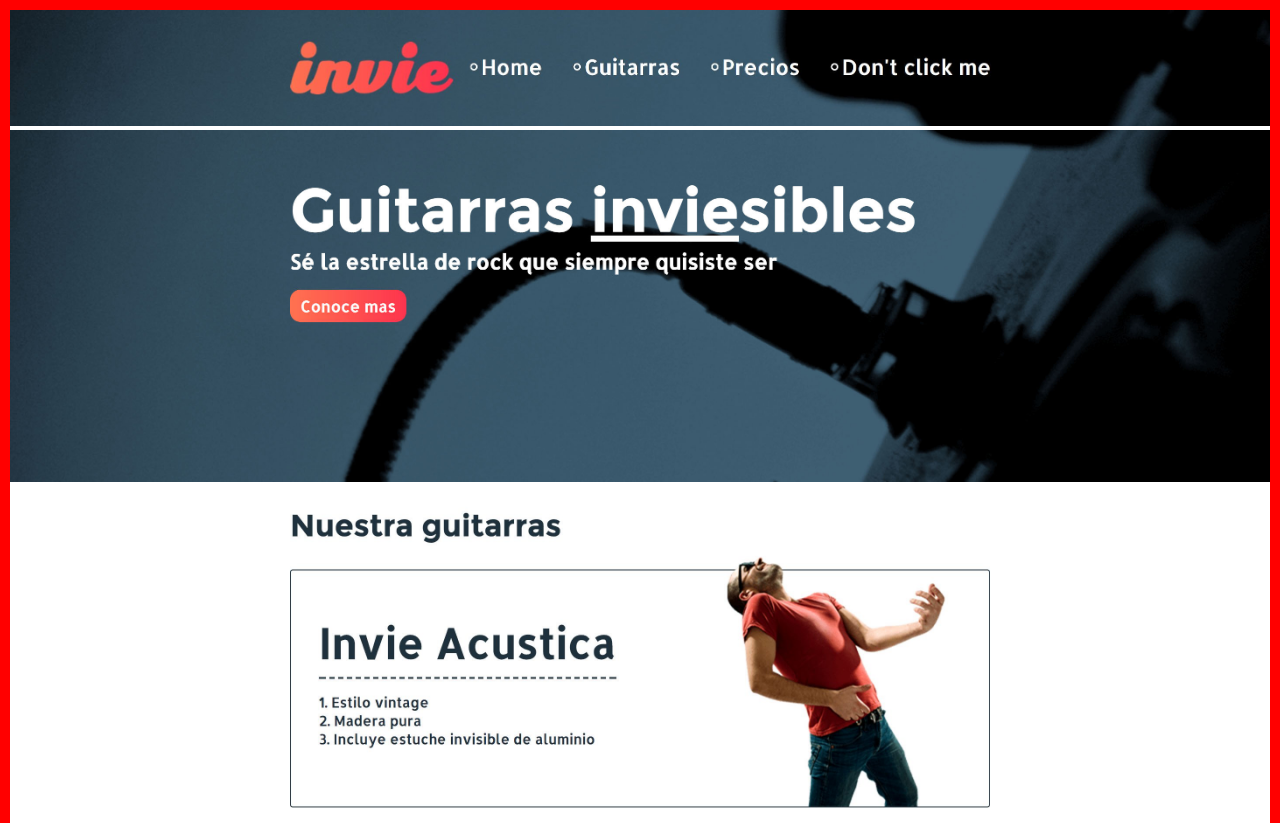
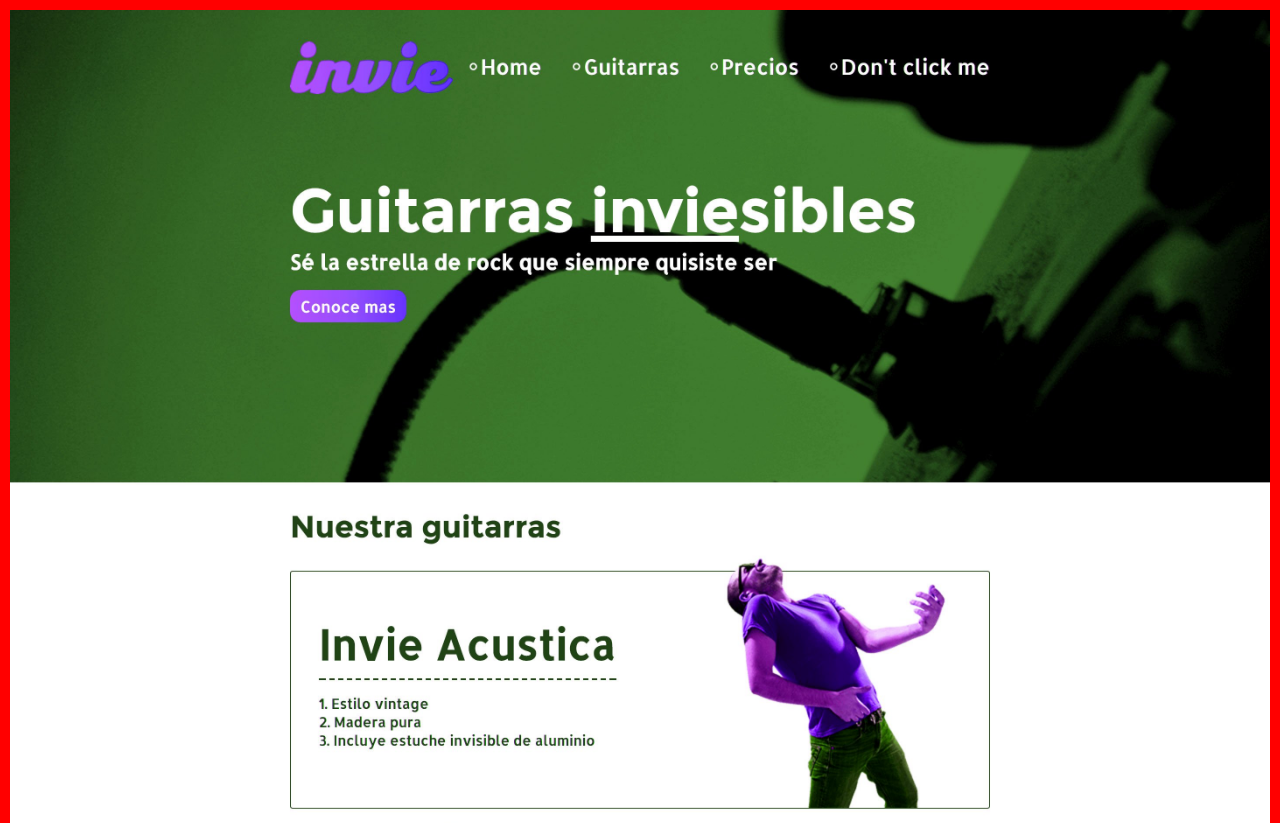
Before and after one commit to kab1510/invie-github, a plain HTML site: page index.html in a window 1280 px wide. Shown: the top 823 px of the page. Drawn offline with Linux system fonts and the light colour scheme.

Commit message:
nueva version de invie - verde

```diff
--- a/index.html
+++ b/index.html
@@ -17,8 +17,6 @@
     </style>
   </head>
   <body>
-    <img src = "header.jpg" alt""/>
-    <img src = "hero.jpg" alt""/>
-    <img src = "acustica.jpg" alt""/>
+        <img src = "nueva-version.jpg" alt""/>
   </body>
 </html>
```
Also changed, not shown: nueva-version.jpg (added).
